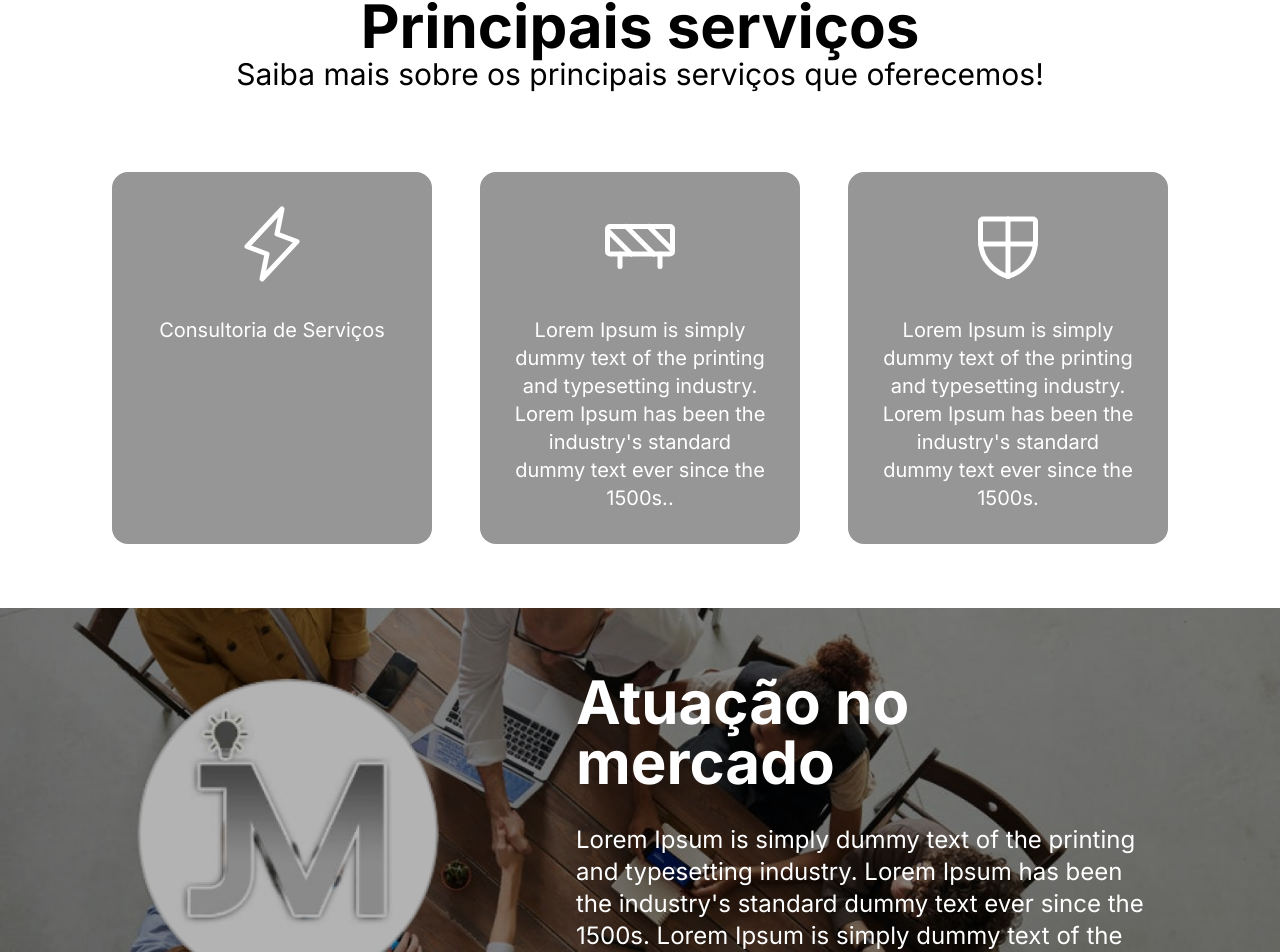
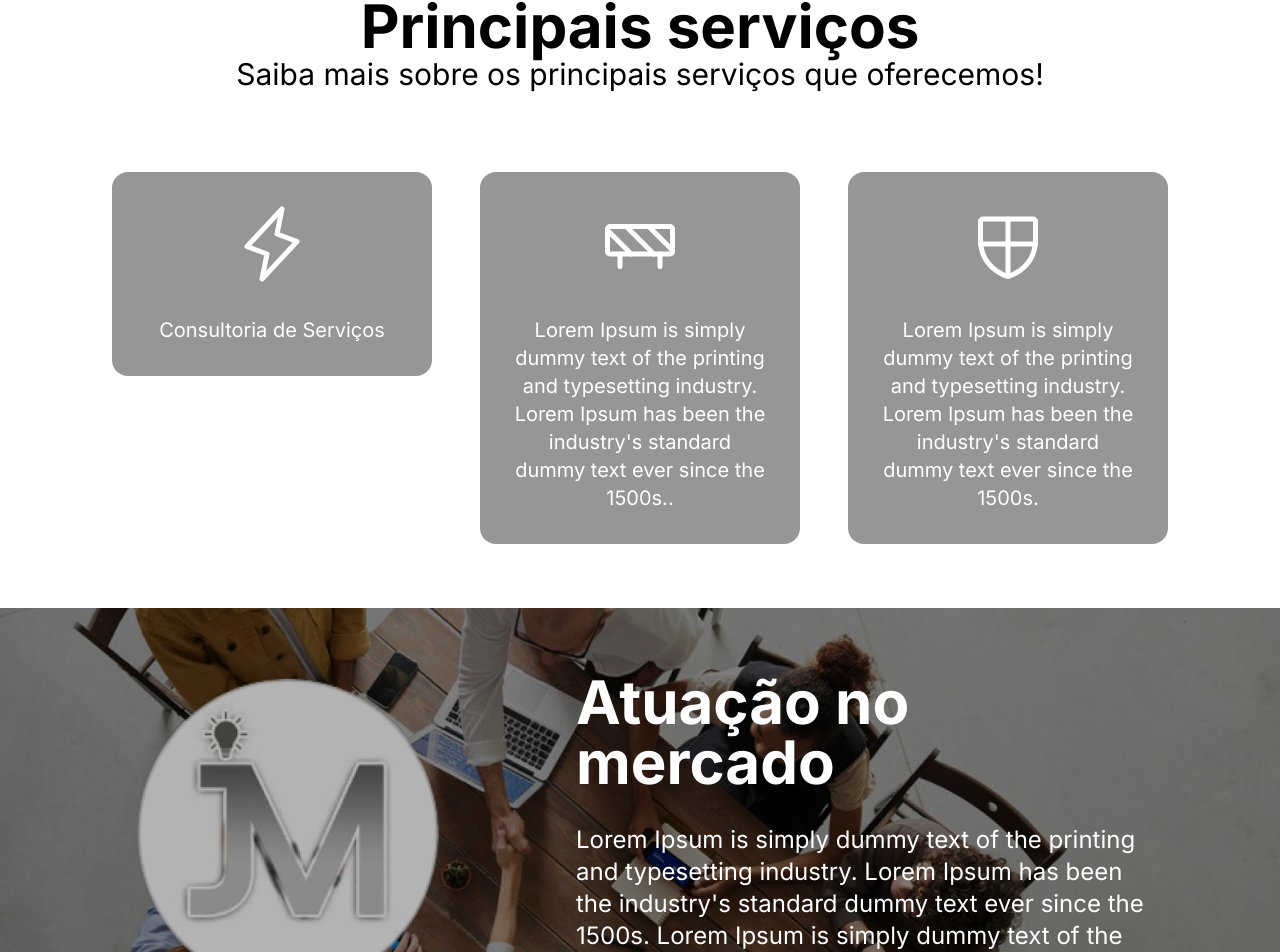
Before and after one commit to JellyFishDevelopment/jm-eletrica, a React (Vite) app: page / in a window 1280 px wide. Shown: the part 760-1712 px from the top of the page. Built offline with nearby package versions, Linux system fonts and the light colour scheme.

Commit message:
Animações implementadas nos cards

```diff
--- a/src/pages/Home.tsx
+++ b/src/pages/Home.tsx
@@ -14,6 +14,7 @@ import BannerContato from '../components/BannerContato'
 import Footer from '../components/Footer'
 import { Link as LinkNav } from 'react-router-dom'
 import { Link, animateScroll as scroll } from 'react-scroll'
+import { motion } from 'framer-motion'
 
 export default function Home() {
   return (
@@ -67,20 +68,41 @@ export default function Home() {
           Saiba mais sobre os principais serviços que oferecemos!
         </p>
         <div className="flex flex-col justify-center sm:flex-row sm:justify-evenly mt-16">
+          <motion.div
+            initial={{ opacity: 0, y: 90 }}
+            whileInView={{ opacity: 1, y: 0 }}
+            viewport={{ once: false }}
+            transition={{ duration: 0.5 }}
+          >
             <ServiceCard
               image={<Lightning size={80} color="#FFF" />}
               text="Consultoria de Serviços"
             />
+          </motion.div>
+          <motion.div
+            initial={{ opacity: 0, y: 90 }}
+            whileInView={{ opacity: 1, y: 0 }}
+            viewport={{ once: false }}
+            transition={{ duration: 0.7 }}
+          >
             <ServiceCard
               image={<Barricade size={80} color="#FFF" />}
               text="Lorem Ipsum is simply dummy text of the printing and typesetting industry.
             Lorem Ipsum has been the industry's standard dummy text ever since the 1500s.."
             />
+          </motion.div>
+          <motion.div
+            initial={{ opacity: 0, y: 90 }}
+            whileInView={{ opacity: 1, y: 0 }}
+            viewport={{ once: false }}
+            transition={{ duration: 0.9 }}
+          >
             <ServiceCard
               image={<ShieldCheckered size={80} color="#FFF" />}
               text="Lorem Ipsum is simply dummy text of the printing and typesetting industry.
             Lorem Ipsum has been the industry's standard dummy text ever since the 1500s."
             />
+          </motion.div>
         </div>
       </div>
       {/* Atuação no mercado */}
```
Lines whose indentation alone changed are shown as unchanged.
